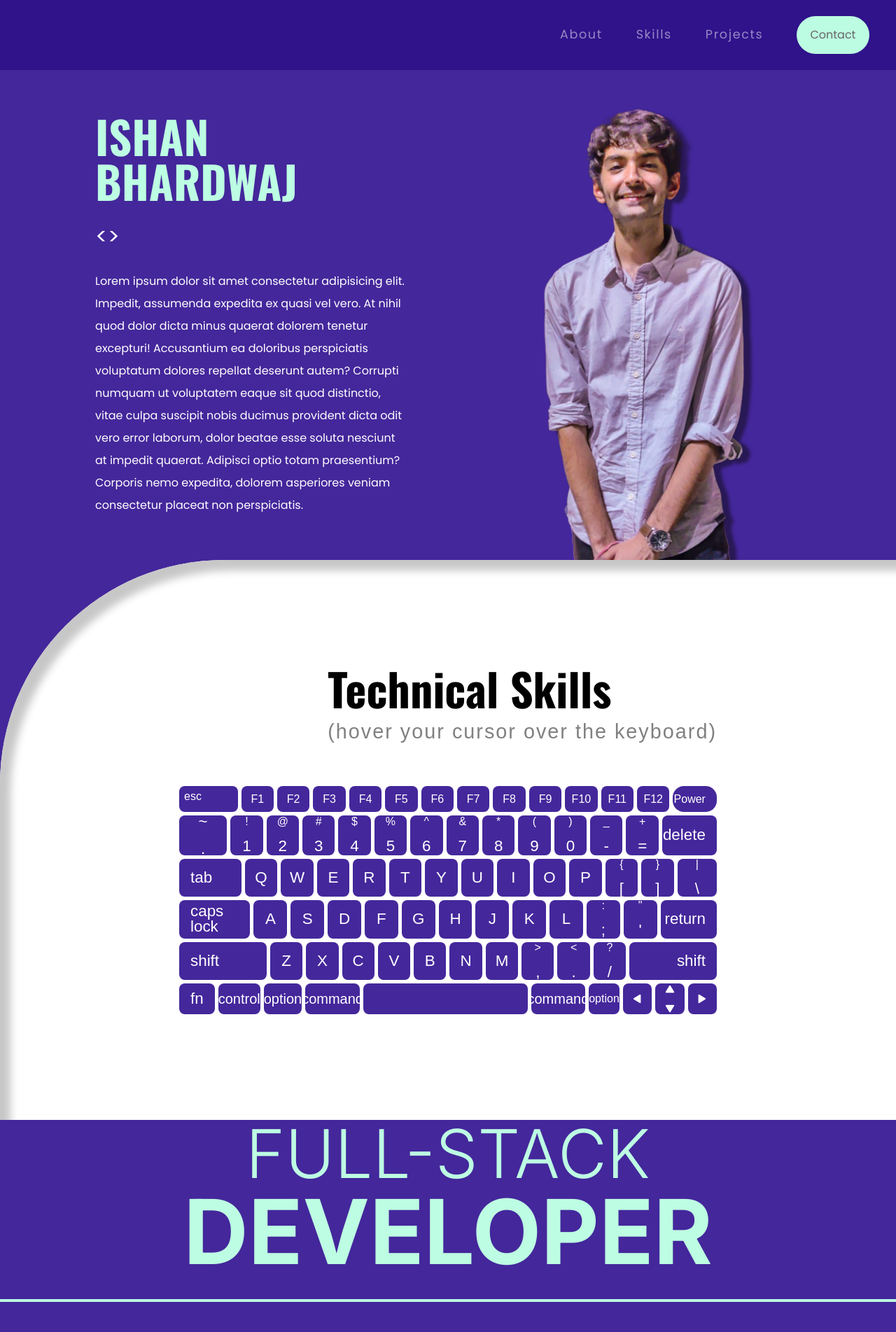
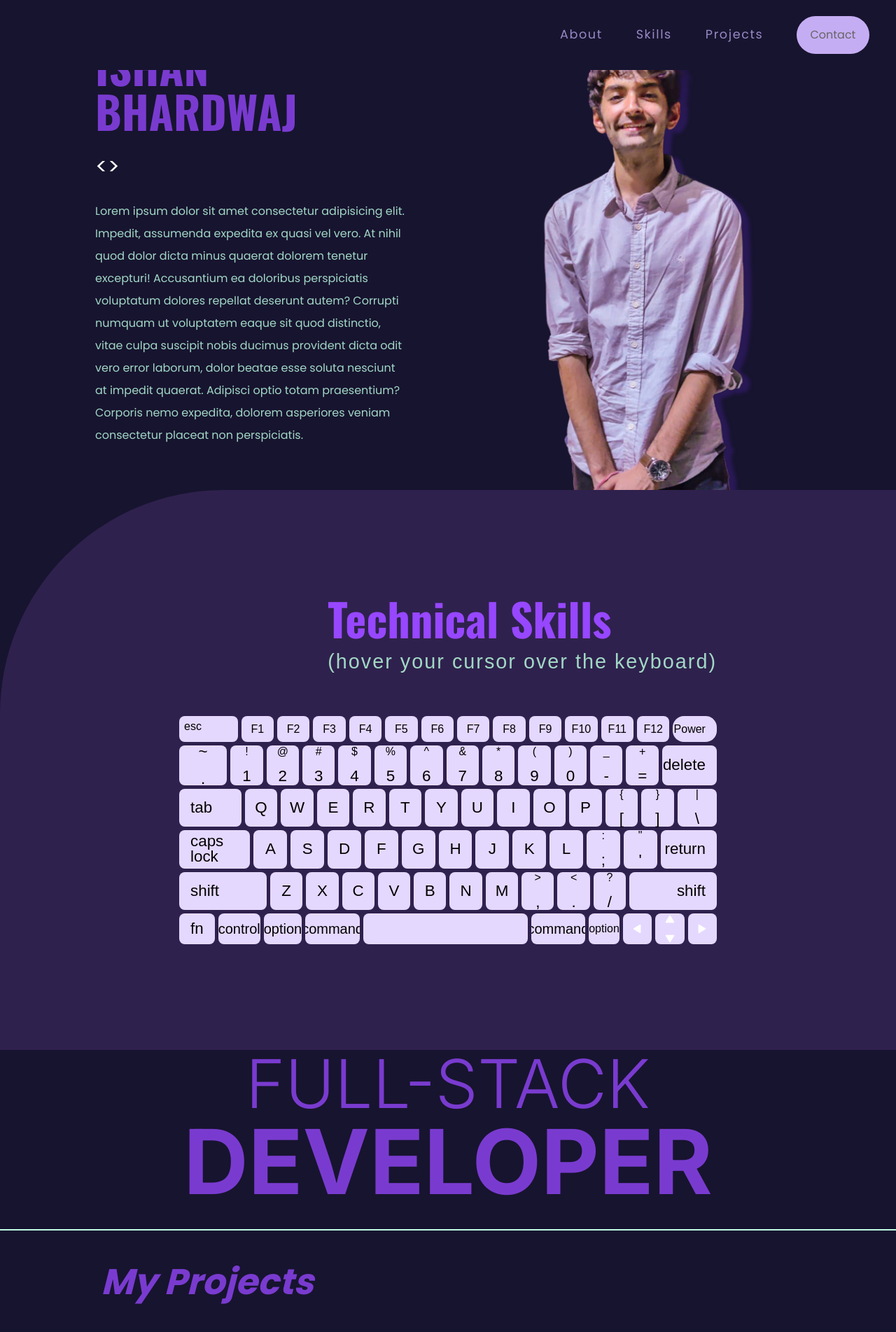
Before and after one commit to ishanbhardwaj00/Portfolio, a Next.js app: page / in a window 1280 px wide. Shown: the top 1903 px of the page at 70% size. Built offline with nearby package versions, Linux system fonts and the light colour scheme.

Commit message:
dark theme

```diff
--- a/src/app/globals.css
+++ b/src/app/globals.css
@@ -133,5 +133,5 @@ table {
 }
 
 body {
-  background-color: #44279b;
+  background-color: #17142f;
 }
--- a/src/components/Keyboard/keyboard.module.css
+++ b/src/components/Keyboard/keyboard.module.css
@@ -8,7 +8,8 @@
 }
 
 .key {
-  background-color: #44279b;
+  background-color: rgba(229, 216, 255, 255);
+  color: black;
   border-radius: 0.5rem;
   transition: 300ms all;
   position: relative;
@@ -91,7 +92,7 @@
 }
 
 .main:hover .key {
-  background-color: #c7c7c7;
+  background-color: #000;
 }
 .key:not(.skillKey) > span {
   transform: translateY(0%);
--- a/src/components/Main/main.module.css
+++ b/src/components/Main/main.module.css
@@ -1,7 +1,7 @@
 .main {
   height: calc(100vh - 100px);
   position: relative;
-  background-color: #44279b;
+  background-color: #17142f;
   display: flex;
   align-items: center;
   justify-content: center;
@@ -28,19 +28,19 @@
 }
 .aboutMe {
   font-size: 1.3rem;
-  color: white;
+  color: #a2d8c6;
   line-height: 2rem;
 }
 
 .firstName {
   font-size: 6rem;
   font-weight: bold;
-  color: #bdfde3;
+  color: #793bcf;
 }
 .lastName {
   font-size: 6rem;
   font-weight: bold;
-  color: #bdfde3;
+  color: #793bcf;
 }
 
 .code {
--- a/src/components/NavLink/navlink.module.css
+++ b/src/components/NavLink/navlink.module.css
@@ -6,7 +6,7 @@
 }
 
 .button {
-  background-color: #bcfce2;
+  background-color: #c5adf3;
   color: #676565;
   padding: 1.5rem;
   border-radius: 2rem;
@@ -14,7 +14,7 @@
 }
 
 .button:hover {
-  background-color: #d7d4d4;
+  opacity: 0.6;
 }
 .item {
   align-content: center;
--- a/src/components/Navigation/nav.module.css
+++ b/src/components/Navigation/nav.module.css
@@ -1,8 +1,12 @@
 .nav {
   height: 100px;
-  background-color: #30128b;
+  background-color: #17142f;
+  width: 100%;
   color: #9889c5; /*FOnt color for nav links #bcfce2 for contact button*/
   display: flex;
   flex-direction: row-reverse;
+  position: fixed;
+  top: 0px;
+  z-index: 1;
   align-items: center;
 }
--- a/src/components/ProjectSection/Divider/divider.module.css
+++ b/src/components/ProjectSection/Divider/divider.module.css
@@ -1,6 +1,6 @@
 .divider {
   width: 100%;
-  height: 0.5%;
+  height: 0.2%;
   background-color: #bdfde3;
   align-self: center;
 }
--- a/src/components/ProjectSection/Header/header.module.css
+++ b/src/components/ProjectSection/Header/header.module.css
@@ -1,6 +1,6 @@
 .header {
   flex: 3;
-  color: #bdfde3;
+  color: #793bcf;
   display: flex;
   flex-direction: column;
   font-size: 6rem;
--- a/src/components/ProjectSection/Projects/projects.module.css
+++ b/src/components/ProjectSection/Projects/projects.module.css
@@ -21,7 +21,7 @@
 .projectTitle {
   font-size: 3.2rem;
   font-style: italic;
-  color: white;
+  color: #793bcf;
   font-weight: bold;
 }
 
--- a/src/components/Skills/skills.module.css
+++ b/src/components/Skills/skills.module.css
@@ -1,15 +1,14 @@
 .container {
   height: 100vh;
-  background-color: #fff;
+  background-color: #2f214d;
   border-top-left-radius: 20rem;
-  box-shadow: inset #c7c7c7 15px 15px 12px;
+  /* box-shadow: inset #c7c7c7 15px 15px 12px; */
   display: flex;
   align-items: center;
   justify-content: center;
 }
 
 .main {
-  /* background-color: pink; */
   width: 70%;
   height: 80%;
   padding: 0 5%;
@@ -29,6 +28,7 @@
 
 .heading {
   font-size: 4rem;
+  color: #9747ff;
   font-weight: 700;
 }
 
@@ -36,6 +36,6 @@
   font-size: 1.8rem;
   font-weight: 100;
   font-family: Arial, Helvetica, sans-serif;
-  color: grey;
+  color: #a2d8c6;
   letter-spacing: 2px;
 }
```
